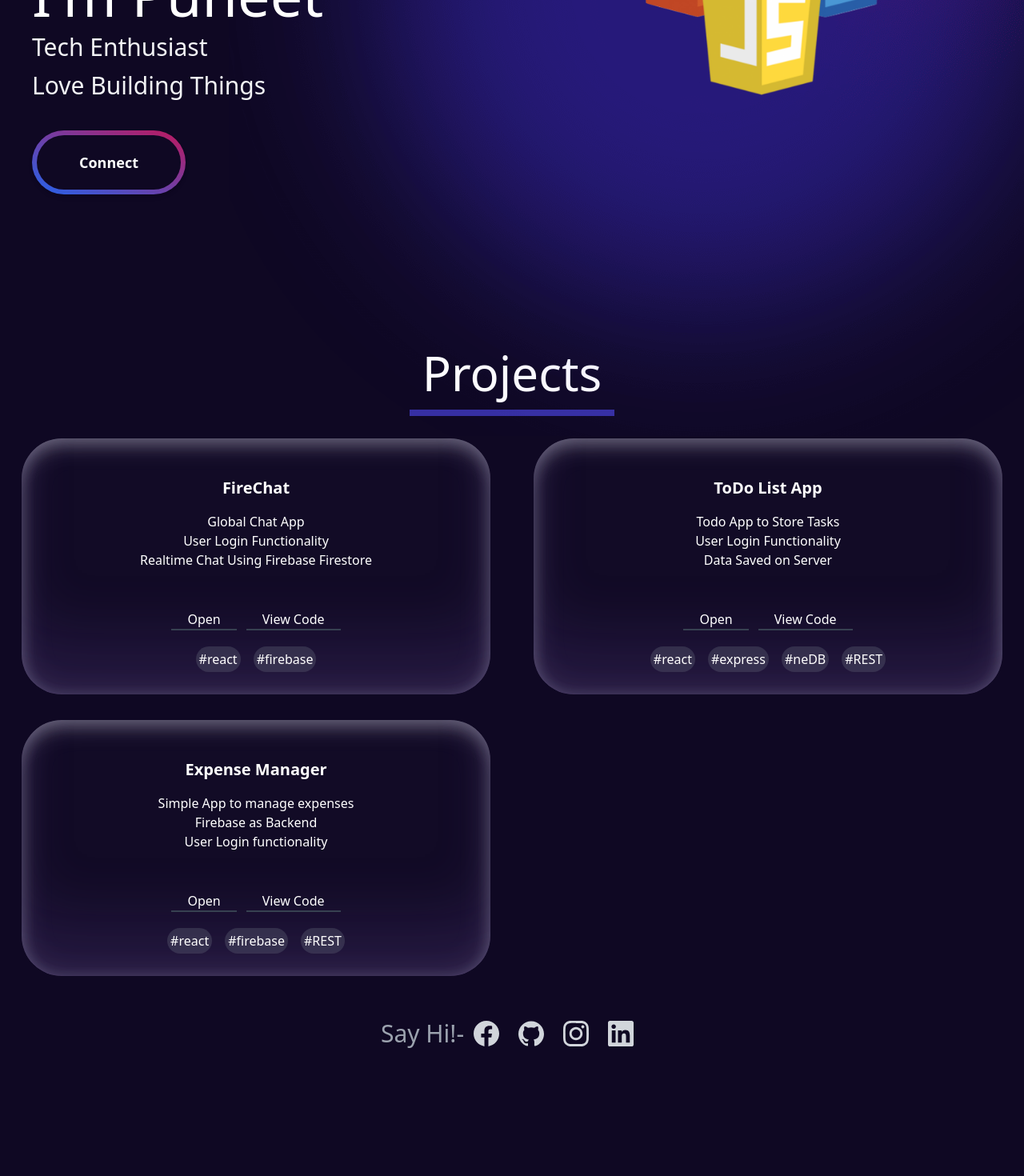
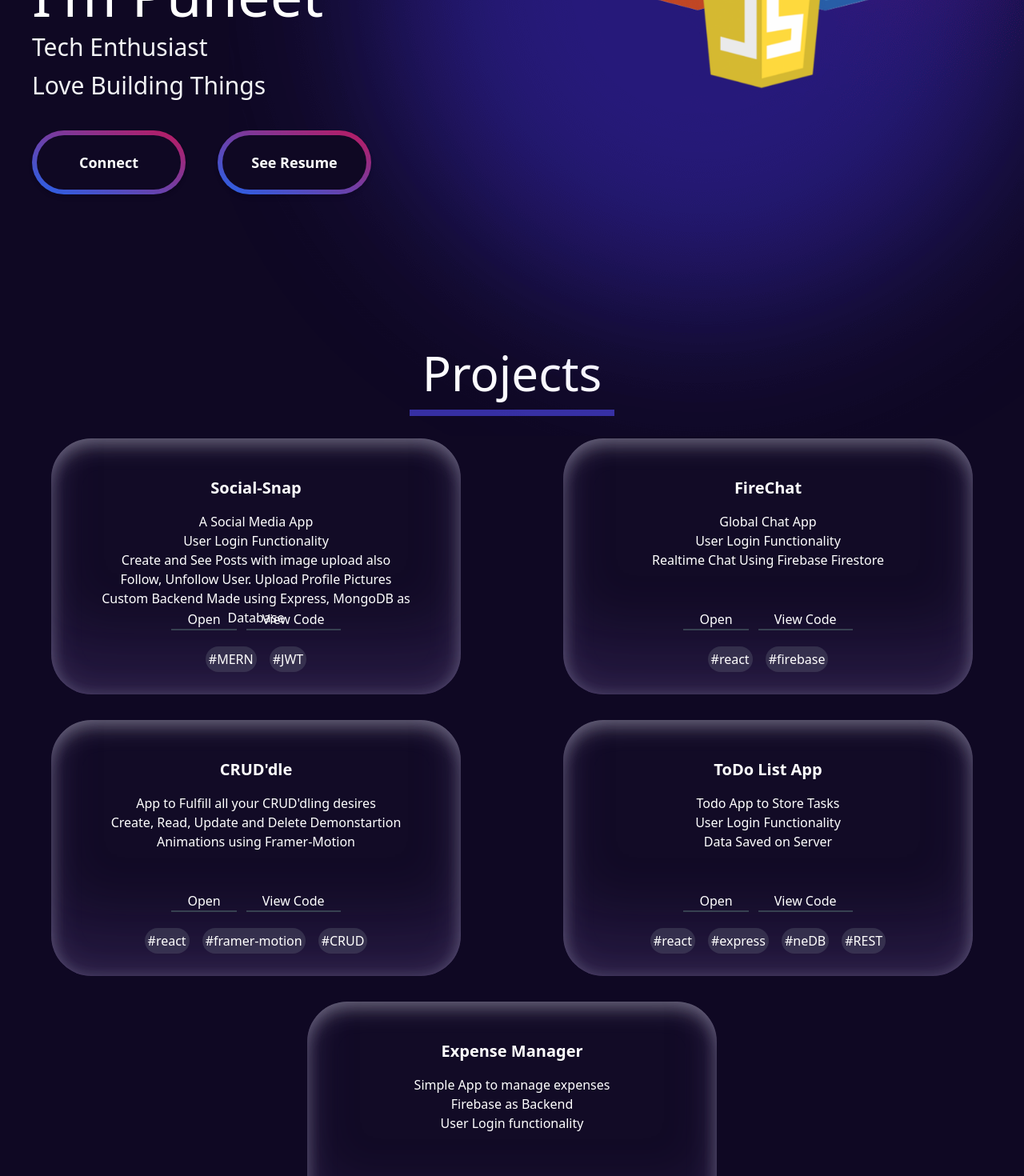
Before and after one commit to Puneet56/puneetdhiman, a React (Create React App) app: page / in a window 1280 px wide. Shown: the part 380-1850 px from the top of the page at 80% size. Before the commit the page ends 1728 px from the top, so only its background shows below. Built offline with nearby package versions, Linux system fonts and the light colour scheme.

Commit message:
Added resume

```diff
--- a/src/components/HeroSection.js
+++ b/src/components/HeroSection.js
@@ -1,5 +1,6 @@
 import blob from '../assets/svg-cropped.png';
 import SlideShow from './SlideShow';
+import resume from '../assets/resume.pdf';
 
 const HeroSection = () => {
 	return (
@@ -21,6 +22,7 @@ const HeroSection = () => {
 					<p className='m-1.5 ml-8 md:mx-10 text-gray-100 text-xl md:text-3xl sm:text-2xl'>
 						Love Building Things
 					</p>
+					<div className='flex'>
 						<div
 							className='mt-8 ml-10 rounded-full
 				 bg-gradient-to-tr from-blue-600 to-pink-700 min-h-4 h-16 w-36 md:h-20 md:w-48 flex items-center justify-center md:p-1.5 p-1 shadow-md transform transition hover:scale-90'
@@ -35,6 +37,21 @@ const HeroSection = () => {
 								Connect
 							</a>
 						</div>
+						<div
+							className='mt-8 ml-10 rounded-full
+				 bg-gradient-to-tr from-blue-600 to-pink-700 min-h-4 h-16 w-36 md:h-20 md:w-48 flex items-center justify-center md:p-1.5 p-1 shadow-md transform transition hover:scale-90'
+						>
+							<a
+								href={resume}
+								target='_blank'
+								rel='noreferrer'
+								className='text-white text-lg
+						 font-bold bg-mycolor rounded-full w-full h-full flex items-center justify-center'
+							>
+								See Resume
+							</a>
+						</div>
+					</div>
 				</div>
 				<SlideShow />
 			</div>
--- a/src/components/ProjectItem.js
+++ b/src/components/ProjectItem.js
@@ -1,6 +1,6 @@
 const ProjectItem = (props) => {
 	return (
-		<div className='relative card-crystal text-white min-h-50 flex flex-col items-center justify-start m-4 mx-auto transform hover:scale-105 transition-all w-11/12'>
+		<div className='relative card-crystal text-white min-h-50 flex flex-col items-center justify-start m-4 mx-auto transform hover:scale-105 transition-all w-96 md:w-2/5'>
 			<p className='text-xl font-bold p-4 pt-0 mx-auto mt-4 hover:text-indigo-800 cursor-pointer'>
 				<a href={props.data.link} target='_blank' rel='noreferrer'>
 					{props.data.name}
--- a/src/components/Projects.js
+++ b/src/components/Projects.js
@@ -2,6 +2,19 @@ import ProjectItem from './ProjectItem';
 
 const Projects = () => {
 	let data = [
+		{
+			name: 'Social-Snap',
+			description: [
+				'A Social Media App',
+				'User Login Functionality',
+				'Create and See Posts with image upload also',
+				'Follow, Unfollow User. Upload Profile Pictures',
+				'Custom Backend Made using Express, MongoDB as Database',
+			],
+			link: 'https://socialsnap.netlify.app/',
+			code: 'https://github.com/Puneet56/FireChat',
+			stack: ['MERN', 'JWT'],
+		},
 		{
 			name: 'FireChat',
 			description: [
@@ -12,6 +25,17 @@ const Projects = () => {
 			link: 'https://puneet56-firechat.netlify.app/',
 			code: 'https://github.com/Puneet56/FireChat',
 			stack: ['react', 'firebase'],
+		},
+		{
+			name: "CRUD'dle",
+			description: [
+				"App to Fulfill all your CRUD'dling desires",
+				'Create, Read, Update and Delete Demonstartion',
+				'Animations using Framer-Motion',
+			],
+			link: 'https://cruddle.netlify.app/',
+			code: 'https://github.com/Puneet56/curd-dle',
+			stack: ['react', 'framer-motion', 'CRUD'],
 		},
 		{
 			name: 'ToDo List App',
@@ -42,7 +66,7 @@ const Projects = () => {
 			<h1 className='mx-auto font-normal text-white text-6xl p-4 border-b-8 border-solid border-indigo-800 mb-3'>
 				Projects
 			</h1>
-			<div className='flex flex-col justify-center items-center w-full md:grid md:grid-cols-2 md:grid-flow-row'>
+			<div className='flex flex-row flex-wrap justify-center items-center w-full'>
 				{data.map((project) => (
 					<ProjectItem data={project} key={project.name} />
 				))}
```
Also changed, not shown: 1 other file (tests, documents, lock files or other folders). Lines whose indentation alone changed are shown as unchanged.
